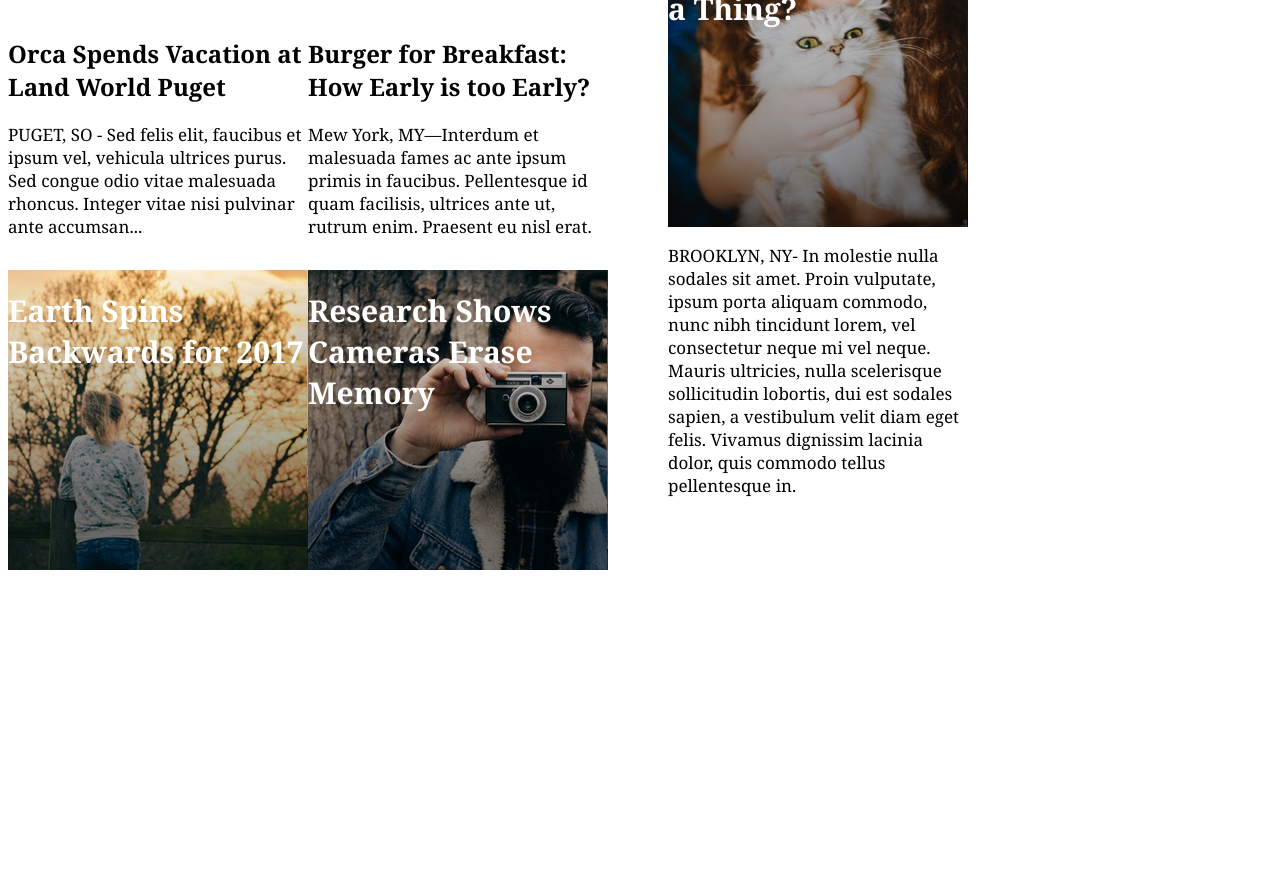
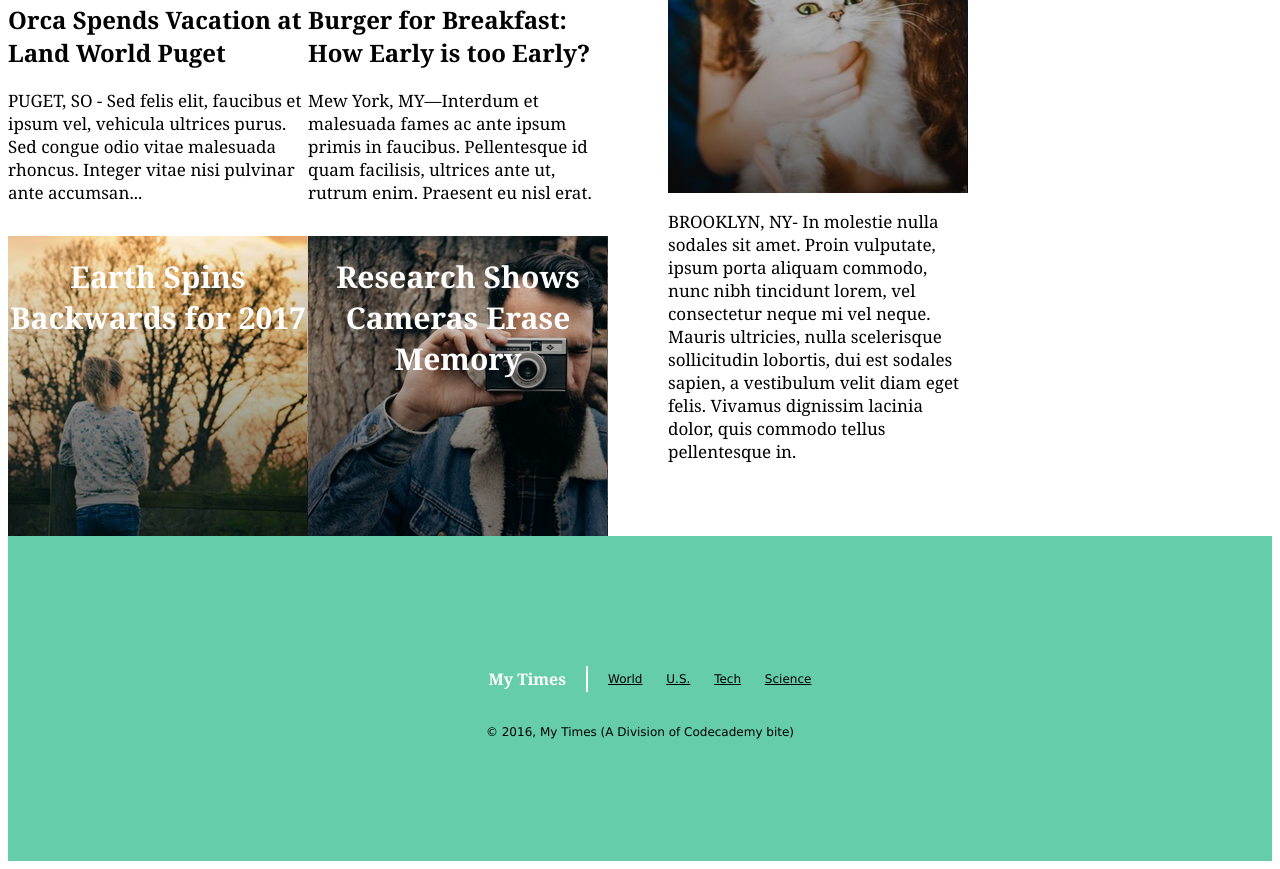
Before and after one commit to MeatSim/mytimes, a plain HTML site: page index.html in a window 1280 px wide. Shown: the part 699-1568 px from the top of the page. Before the commit the page ends 1277 px from the top, so only its background shows below. Drawn offline with Linux system fonts and the light colour scheme.

Commit message:
add footer and adjust header

```diff
--- a/index.html
+++ b/index.html
@@ -69,5 +69,17 @@
         </div>
       </div>
     </div>
+    <div class="footer">
+      <div class="links">
+        <span><h4>My Times</h4></span>
+        <nav>
+          <span><a href="#world">World</a></span>
+          <span><a href="us">U.S.</a></span>
+          <span><a href="tech">Tech</a></span>
+          <span><a href="science">Science</a></span>
+        </nav>
+      </div>
+      <p>© 2016, My Times (A Division of Codecademy bite)</p>
+    </div>
   </body>
 </html>
--- a/resources/css/style.css
+++ b/resources/css/style.css
@@ -1,4 +1,6 @@
 .header {
+  background-color: white;
+  border-bottom: 1px solid black;
   font-family: Verdana;
   font-size: 14px;
   font-weight: bold;
@@ -6,10 +8,17 @@
   justify-content: space-between;
   align-items: center;
   width: 100%;
+  padding: 5px;
+  position: fixed;
+  z-index: 5;
 }
 
 .header h4 {
   color: MediumAquamarine;
+}
+
+a {
+  color: black;
 }
 
 .logo {
@@ -30,6 +39,7 @@ span {
   display: inline-flex;
   overflow: scroll;
   font-family: Georgia;
+  padding-top: 30px;
 }
 
 .column {
@@ -39,7 +49,9 @@ span {
 }
 
 .subcolumn {
-  flex-direction: column;
+  flex-flow: column wrap;
+  align-content: space-between;
+  justify-content: space-between;
 }
 
 .column.large {
@@ -83,9 +95,10 @@ span {
 .photo h1 {
   font-size: 30px;
   color: white;
+  text-align: center;
 }
 
-p {
+.main p {
   font-size: 17px;
 }
 
@@ -124,3 +137,31 @@ h3 {
   width: 180px;
   padding: 11px 20px;
 }
+
+/* footer */
+.footer {
+  background-color: MediumAquamarine;
+  margin: auto;
+  font-family: Verdana;
+  font-size: 12px;
+  height: 325px;
+  width: 100%;
+  display: inline-flex;
+  flex-direction: column;
+  justify-content: center;
+
+  align-items: center;
+}
+
+.footer .links {
+  display: inline-flex;
+  align-items: center;
+}
+
+.footer h4 {
+  font-family: Georgia;
+  font-size: 16px;
+  color: white;
+  padding: 2px 20px;
+  border-right: 2px solid white;
+}
```
